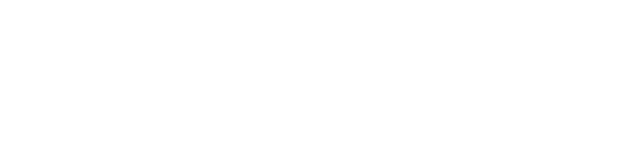
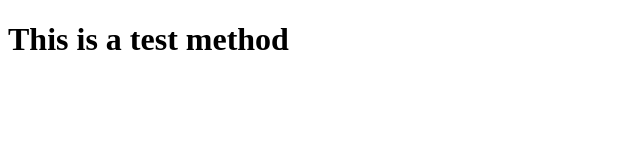
Before and after one commit to alihashir479/htmlcss, a plain HTML site: page index.html in a window 1280 px wide. Shown: the whole page, without its empty margins (0-640 px from the left). Drawn offline with Linux system fonts and the light colour scheme.

Commit message:
Test change

```diff
--- a/index.html
+++ b/index.html
@@ -6,6 +6,6 @@
     <title>Document</title>
 </head>
 <body>
-
+    <h1>This is a test method</h1>
 </body>
 </html>
```
